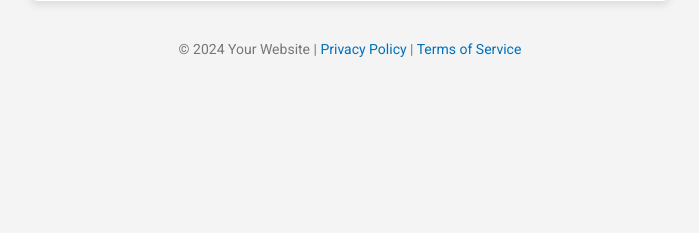
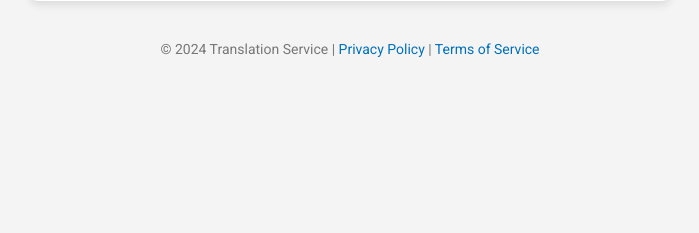
Before and after one commit to RAMENJANAHARY/Vocab_translator, a Flask app: template templates/pay.html in a window 1280 px wide. Shown: the part 492-725 px from the top of the page, without its empty margins (290-989 px from the left). Run offline with Flask 3, Linux system fonts and the light colour scheme; the template is opened without the code that fills it, so the values that code supplies are empty.

Commit message:
Update pay.html
New updated version

```diff
--- a/templates/pay.html
+++ b/templates/pay.html
@@ -104,7 +104,7 @@
 </div>
 
 <div class="footer">
-    <p>&copy; 2024 Your Website | <a href="http://yourwebsite.com/privacy-policy">Privacy Policy</a> | <a href="http://yourwebsite.com/terms-of-service">Terms of Service</a></p>
+    <p>&copy; 2024 Translation Service | <a href="https://vocab-website.onrender.com/privacy-policy">Privacy Policy</a> | <a href="https://vocab-website.onrender.com/terms-of-service">Terms of Service</a></p>
 </div>
 
 </body>
```
